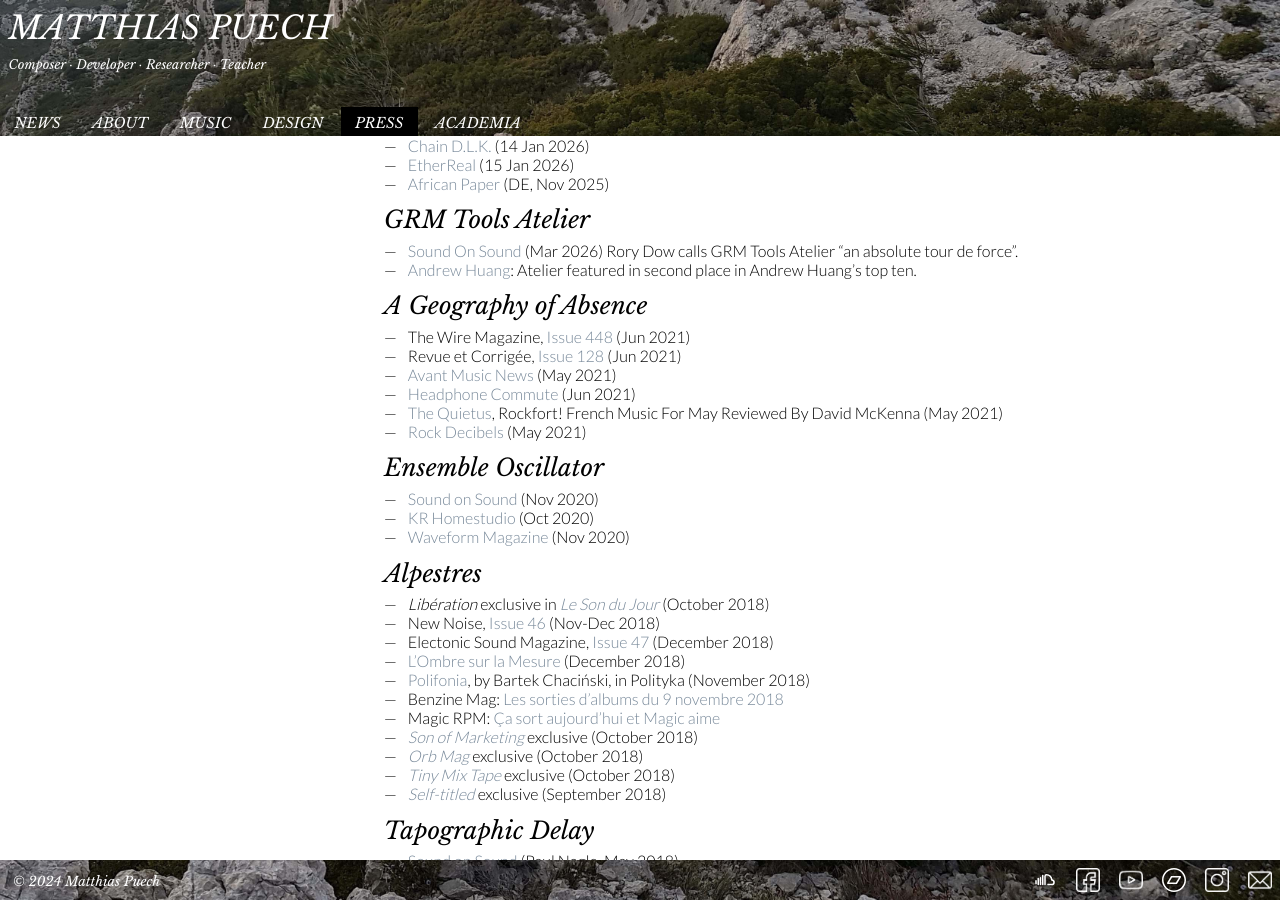
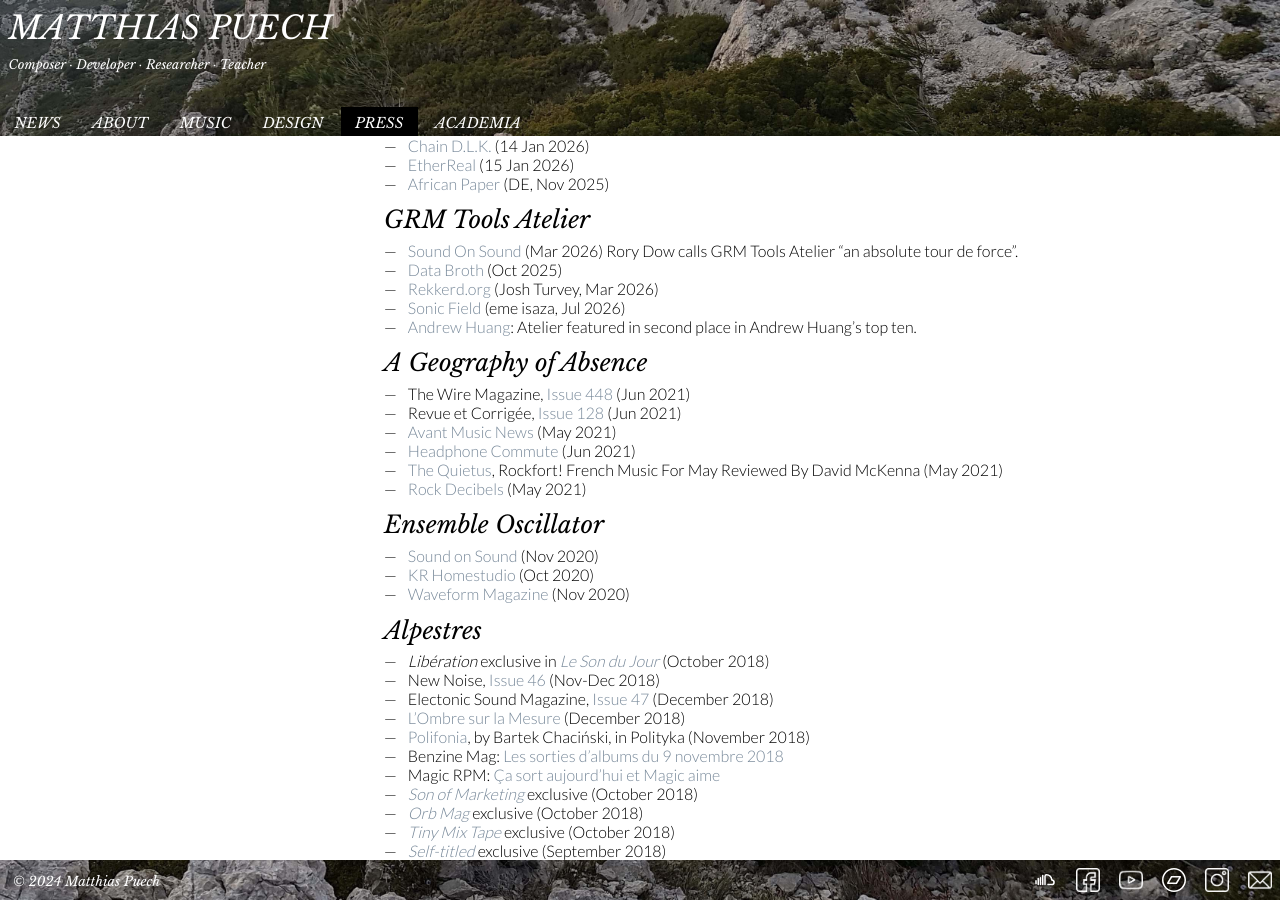
Before and after one commit to mqtthiqs/mqtthiqs.github.io, a Jekyll site: the page built from press.md, in a window 1280 px wide and 900 px high, scrolled down 1313 px. Built offline with Jekyll 4.4.1, drawn with Linux system fonts in a browser that asks for light colours.

Commit message:
add atelier reviews

```diff
--- a/press.md
+++ b/press.md
@@ -88,6 +88,9 @@
 
 - [Sound On Sound](https://www.soundonsound.com/reviews/grm-tools-atelier) (Mar 2026)
 Rory Dow calls GRM Tools Atelier "an absolute tour de force".
+- [Data Broth](https://www.databroth.com/blog/atelier-review) (Oct 2025)
+- [Rekkerd.org](https://rekkerd.org/review-grm-tools-atelier/) (Josh Turvey, Mar 2026)
+- [Sonic Field](https://sonicfield.org/grm-tools-atelier) (eme isaza, Jul 2026)
 - [Andrew Huang](https://www.youtube.com/watch?v=XTdfmkD0jOk): Atelier featured in second place in Andrew Huang's top ten.
 
 ### _A Geography of Absence_
```
